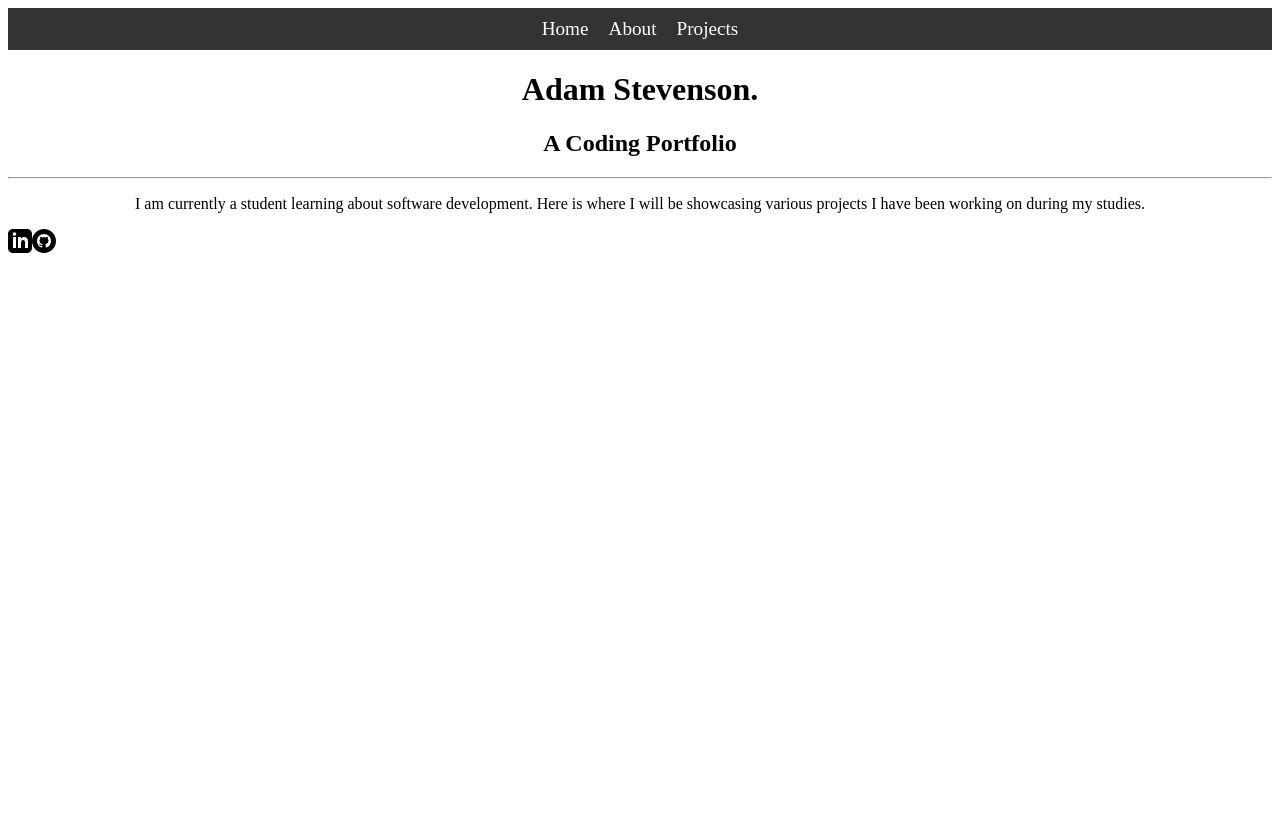
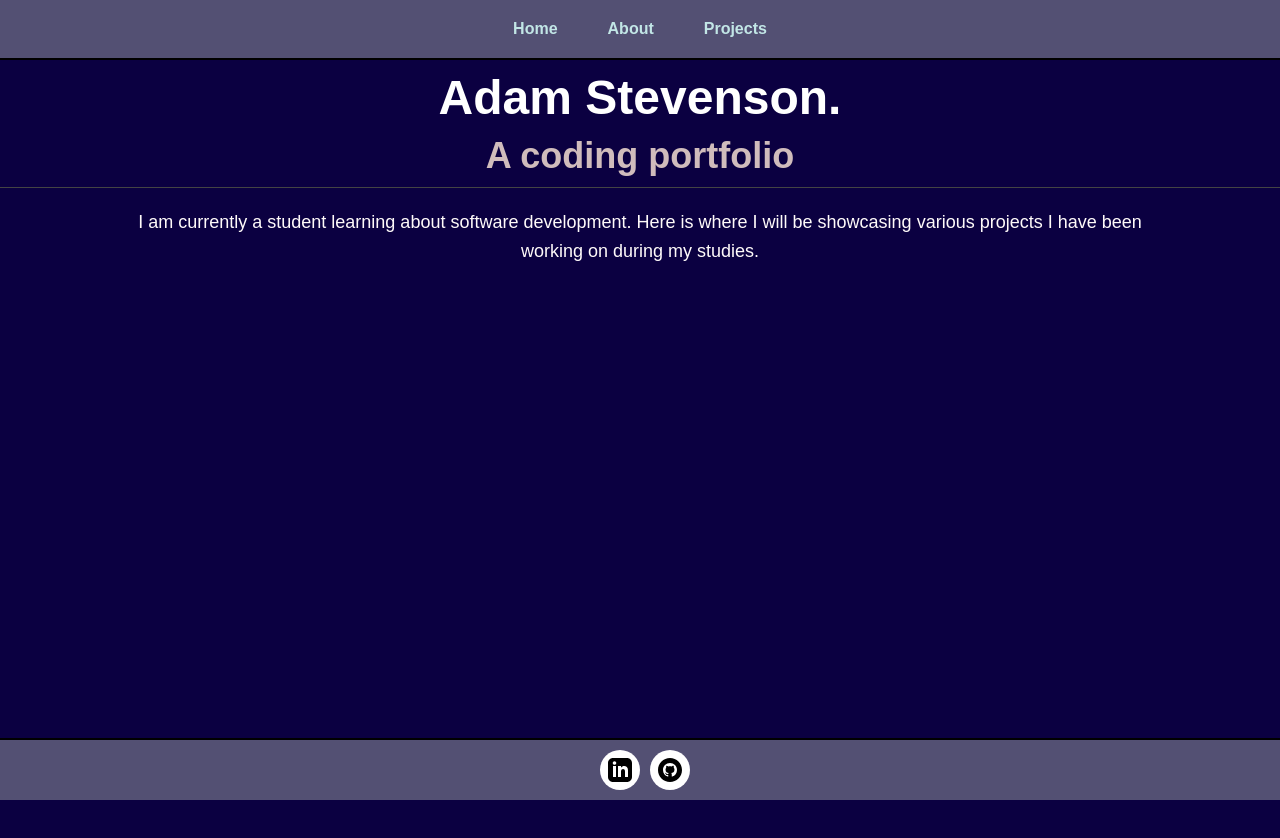
Before and after one commit to Adam-S988/Portfolio, a React (Create React App) app in the folder my-portfolio/: page / in a window 1280 px wide. Shown: the top 838 px of the page. Before the commit the page ends 800 px from the top, so only its background shows below. Built offline with nearby package versions, Linux system fonts and the light colour scheme.

Commit message:
Doing more of the conversion to Reach

```diff
--- a/my-portfolio/src/Components/Footer.jsx
+++ b/my-portfolio/src/Components/Footer.jsx
@@ -2,7 +2,7 @@ import React from "react";
 
 function Footer() {
   return (
-    <div>
+    <div className="footer">
       <a
         href="https://www.linkedin.com/in/adam-stevenson-73754b2a9"
         target="_blank"
--- a/my-portfolio/src/Pages/About.jsx
+++ b/my-portfolio/src/Pages/About.jsx
@@ -1,10 +1,12 @@
 import React from "react";
+import AdamPic from "../Images/Adam.jpg";
 
 function About() {
   return (
     <div>
+      <h1 class="aboutTitle">Hello, I'm Adam!</h1>
       <p className="about">
-        <img src="../Images/Adam.jpg" id="aboutPic" alt="Adam" />
+        <img src={AdamPic} id="aboutPic" alt="Adam" />
         I'm a software development student at Keyin College in St. John's,
         Newfoundland. This site showcases some of the projects I've built so
         far. Some of these programs are from school projects while others are
--- a/my-portfolio/src/Pages/Main.jsx
+++ b/my-portfolio/src/Pages/Main.jsx
@@ -4,8 +4,7 @@ function Main() {
   return (
     <div className="App">
       <h1>Adam Stevenson.</h1>
-      <h2>A Coding Portfolio</h2>
-      <hr />
+      <h2>A coding portfolio</h2>
       <p>
         I am currently a student learning about software development. Here is
         where I will be showcasing various projects I have been working on
--- a/my-portfolio/src/Pages/Projects.jsx
+++ b/my-portfolio/src/Pages/Projects.jsx
@@ -1,10 +1,10 @@
 import React from "react";
+import AdventureGame from "../Images/AdventureGame.png";
 
 function Projects() {
   return (
     <div className="list-wrapper">
       <p>A collection of projects I have been working on during my studies.</p>
-
       <a
         href="https://github.com/Adam-S988/AdventureGame"
         target="_blank"
@@ -12,25 +12,7 @@ function Projects() {
       >
         <div className="list" id="dogs">
           <img
-            src="../Images/AdventureGame.png"
-            className="img-thumb"
-            alt="AdventureGame"
-            id="adventureGame"
-          />
-          <p className="projects">
-            Adventure Game - An old-school text-based Adventure Game.
-          </p>
-        </div>
-      </a>
-
-      <a
-        href="https://github.com/Adam-S988/AdventureGame"
-        target="_blank"
-        rel="noopener noreferrer"
-      >
-        <div className="list" id="dogs">
-          <img
-            src="../Images/AdventureGame.png"
+            src={AdventureGame}
             className="img-thumb"
             alt="AdventureGame"
             id="adventureGame"
@@ -71,20 +53,6 @@ function Projects() {
         </div>
       </a>
 
-      <a href="../Pages/RPS/Rps.html">
-        <div className="list">
-          <img
-            src="../Images/RPS2.png"
-            className="img-thumb"
-            alt="Rocks, Paper, Scissors"
-            id="rps"
-          />
-          <p className="projects">
-            Rocks, Paper, Scissors - A fun game to play against the computer.
-          </p>
-        </div>
-      </a>
-
       <a href="../Pages/Dog/dog.html">
         <div className="list" id="dogs">
           <img
@@ -99,20 +67,6 @@ function Projects() {
           </p>
         </div>
       </a>
-
-      <a href="../Pages/Pong/Pong.html">
-        <div className="list" id="pong">
-          <img
-            src="../Images/Pong.png"
-            className="img-thumb"
-            alt="Pong"
-            id="pong"
-          />
-          <p className="projects">
-            Pong - Play a simple game using the 'W' and 'S' keys.
-          </p>
-        </div>
-      </a>
     </div>
   );
 }
--- a/my-portfolio/src/index.css
+++ b/my-portfolio/src/index.css
@@ -1,56 +1,178 @@
+* {
+  font-family: "Arial", sans-serif;
+  text-align: center;
+  box-sizing: border-box;
+  margin: 0;
+  padding: 0px;
+}
+
+body {
+  background-color: #0b0041;
+  margin-top: 70px;
+  padding: 0;
+  display: flex;
+  flex-direction: column;
+  justify-content: space-between;
+  min-height: 100vh;
+}
+
+h1 {
+  font-size: 48px;
+  margin-bottom: 10px;
+  color: white;
+}
+
+h2 {
+  font-size: 36px;
+  margin-bottom: 20px;
+  border-bottom: 1px solid #444;
+  padding-bottom: 10px;
+  color: #d0bcbc;
+}
+
+p {
+  font-size: 18px;
+  line-height: 1.6;
+  margin: 20px auto;
+  max-width: 80%;
+  color: #fffafa;
+}
+
 .nav-bar {
+  background-color: #8e909c8e;
+  padding: 15px;
+  border-bottom: 2px solid black;
+  width: 100%;
+  position: fixed;
+  top: 0;
+  left: 0;
+  right: 0;
+  z-index: 1000;
   display: flex;
   justify-content: center;
-  gap: 20px;
-  padding: 10px;
-  background-color: #333;
+  align-items: center;
+}
+
+.nav-content {
+  display: flex;
+  justify-content: center;
+  align-items: center;
 }
 
 .nav-bar a {
-  color: white;
   text-decoration: none;
-  font-size: 1.2rem;
+  color: rgb(194, 230, 230);
+  margin: 0 15px;
+  position: relative;
+  padding: 5px 10px;
+  z-index: 1;
+  font-weight: bold;
+  font-size: 16px;
+  text-align: center;
 }
 
-.nav-bar a:hover {
-  text-decoration: underline;
+.nav-bar a::before {
+  content: "";
+  position: absolute;
+  top: 0;
+  left: 0;
+  right: 0;
+  bottom: 0;
+  background-color: #0a209a8e;
+  border-radius: 10px;
+  transform: scale(0);
+  transform-origin: center;
+  z-index: -1;
+  transition: transform 0.3s ease, opacity 0.3s ease;
+  opacity: 0;
+}
+
+.nav-bar a:hover::before {
+  transform: scale(1);
+  opacity: 1;
+}
+
+.footer {
+  display: flex;
+  justify-content: center;
+  align-items: center;
+  background: #8e909c8e;
+  padding: 10px 30px;
+  position: fixed;
+  bottom: 0;
+  left: 0;
+  right: 0;
+  width: 100%;
+  z-index: 1000;
+  border-top: 2px solid black;
+}
+
+.footer a {
+  display: flex;
+  justify-content: center;
+  align-items: center;
+  width: 40px;
+  height: 40px;
+  border-radius: 50%;
+  background-color: white;
+  margin-left: 10px;
+}
+
+.footer a:hover {
+  transform: scale(1.2);
+  background-color: rgb(194, 230, 230);
+}
+
+.footer img {
+  width: 24px;
+  height: 24px;
 }
 
 .about {
-  border: 1px solid black;
-  border-radius: 10px;
+  width: 90%;
   max-width: 800px;
+  height: auto;
+  background-color: #130074;
+  border: 1px solid #ddd;
+  border-radius: 20px;
+  display: flex;
+  justify-content: center;
   margin: 30px auto;
-  font-size: 1.1rem;
-  line-height: 1.6;
+  padding: 25px;
+  box-shadow: 0 4px 8px rgba(0, 0, 0, 0.1);
+  transition: transform 0.3s ease;
 }
 
 #aboutPic {
-  width: 150px;
+  width: auto;
   float: left;
   margin-right: 15px;
   border-radius: 50%;
 }
 
 .list-wrapper {
+  padding-top: 70px;
+  margin-bottom: 50px;
+}
+
+.list {
+  width: 90%;
+  max-width: 800px;
+  height: auto;
+  background-color: #130074;
+  border: 1px solid #ddd;
+  border-radius: 20px;
   display: flex;
-  flex-direction: column;
+  justify-content: center;
+  margin: 10px auto;
+  padding: 25px;
+  box-shadow: 0 4px 8px rgba(0, 0, 0, 0.1);
+  transition: transform 0.3s ease;
   align-items: center;
 }
 
-.list {
-  display: flex;
-  align-items: center;
-  margin: 20px 0;
-  padding: 10px;
-  border: 1px solid #ddd;
-  border-radius: 8px;
-  width: 80%;
-  transition: box-shadow 0.3s ease;
-}
-
 .list:hover {
-  box-shadow: 0 4px 8px rgba(0, 0, 0, 0.2);
+  transform: scale(1.1);
 }
 
 .img-thumb {
```
